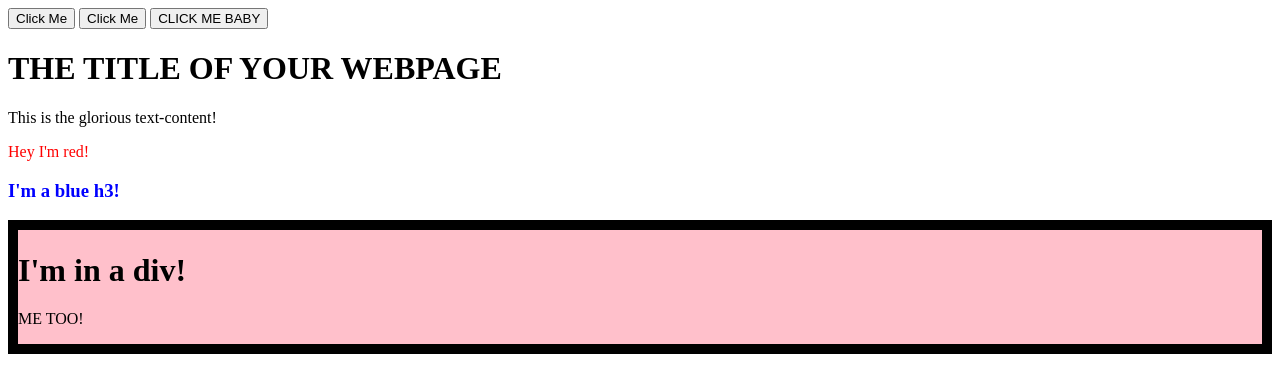
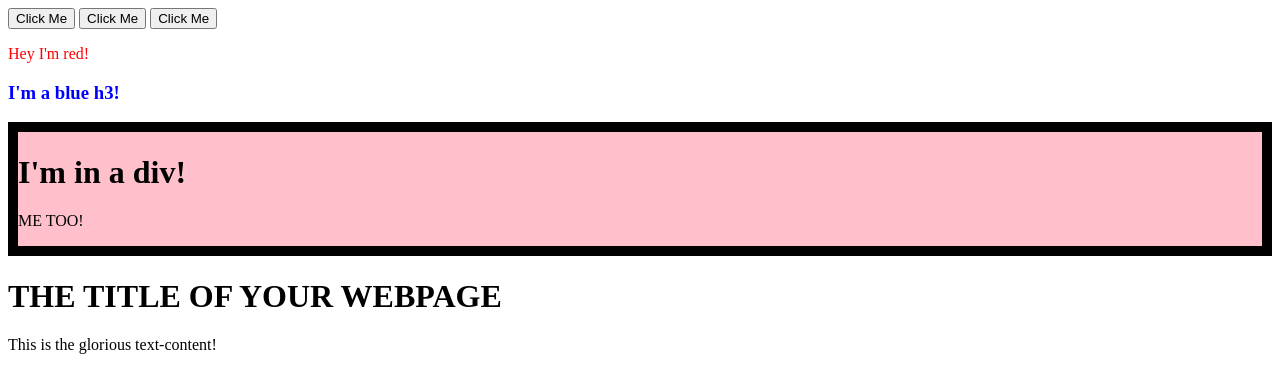
Before and after one commit to MJohnson326/dom-exercise, a plain HTML site: page index.html in a window 1280 px wide. Drawn offline with Linux system fonts and the light colour scheme.

Commit message:
add div with button and id and add even listener 'click' and function alert id

```diff
--- a/index.html
+++ b/index.html
@@ -8,10 +8,15 @@
     <title>Document</title>
 </head>
 <body>
-  <button onclick="alert('Hello World')">Click Me</button>
+  <!--- <button onclick="alert('Hello World')">Click Me</button>
   <button id="btn">Click Me</button>
-  <button onclick="alertFunction()">CLICK ME BABY</button>
+  <button onclick="alertFunction()">CLICK ME BABY</button> --->
 
+  <div id="container">
+    <button id="1">Click Me</button>
+    <button id="2">Click Me</button>
+    <button id="3">Click Me</button>
+</div>
 
     <h1>
       THE TITLE OF YOUR WEBPAGE
--- a/js-file.js
+++ b/js-file.js
@@ -38,7 +38,7 @@ container.appendChild(container2); //add all div.container2 to .container
 
 
 
-
+/*
 const btn = document.querySelector('#btn');
 btn.addEventListener('click', () => {
   alert("Hello World");
@@ -54,3 +54,12 @@ function alertFunction() {
   btn.addEventListener('click', function (e) {
     e.target.style.background = 'blue';
   });
+
+  */
+  const buttons= document.querySelectorAll('button');
+
+  buttons.forEach((button)=> {
+button.addEventListener('click', ()=> {
+  alert(button.id);
+});
+  });
```
